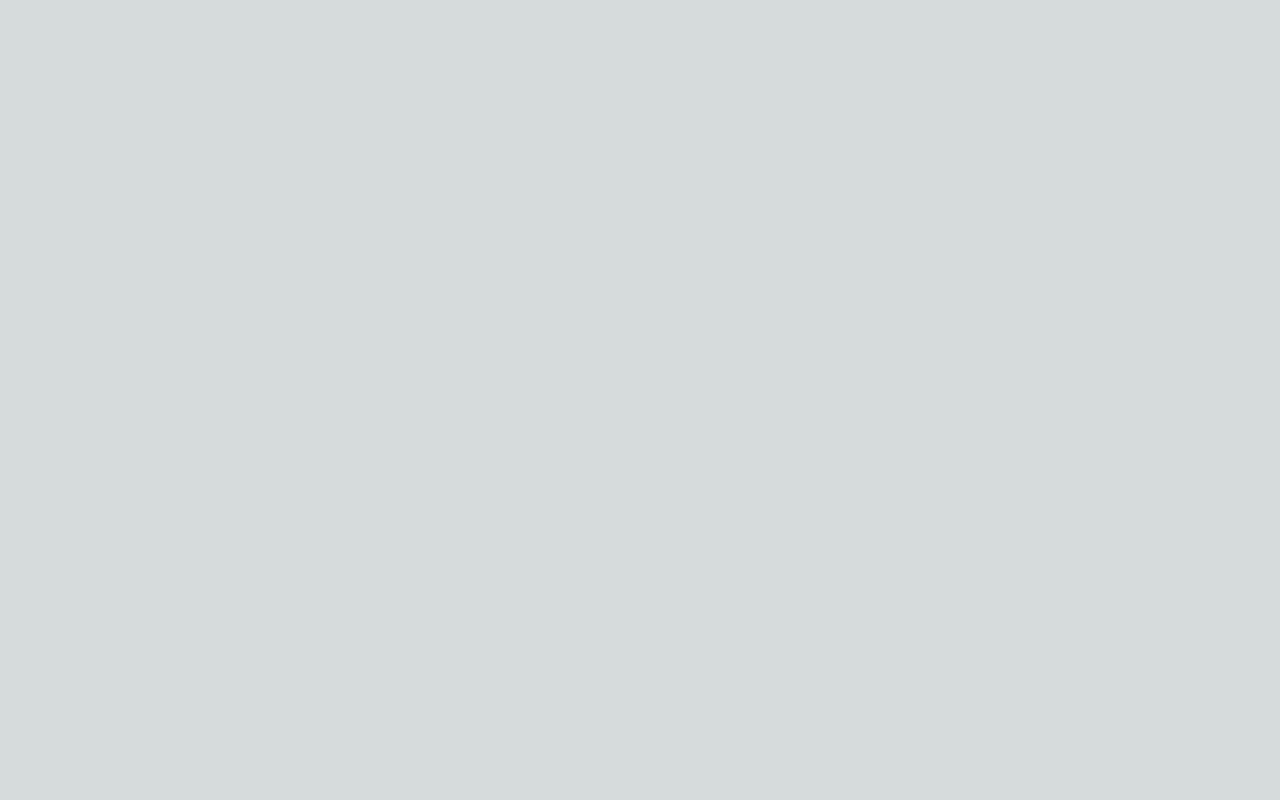
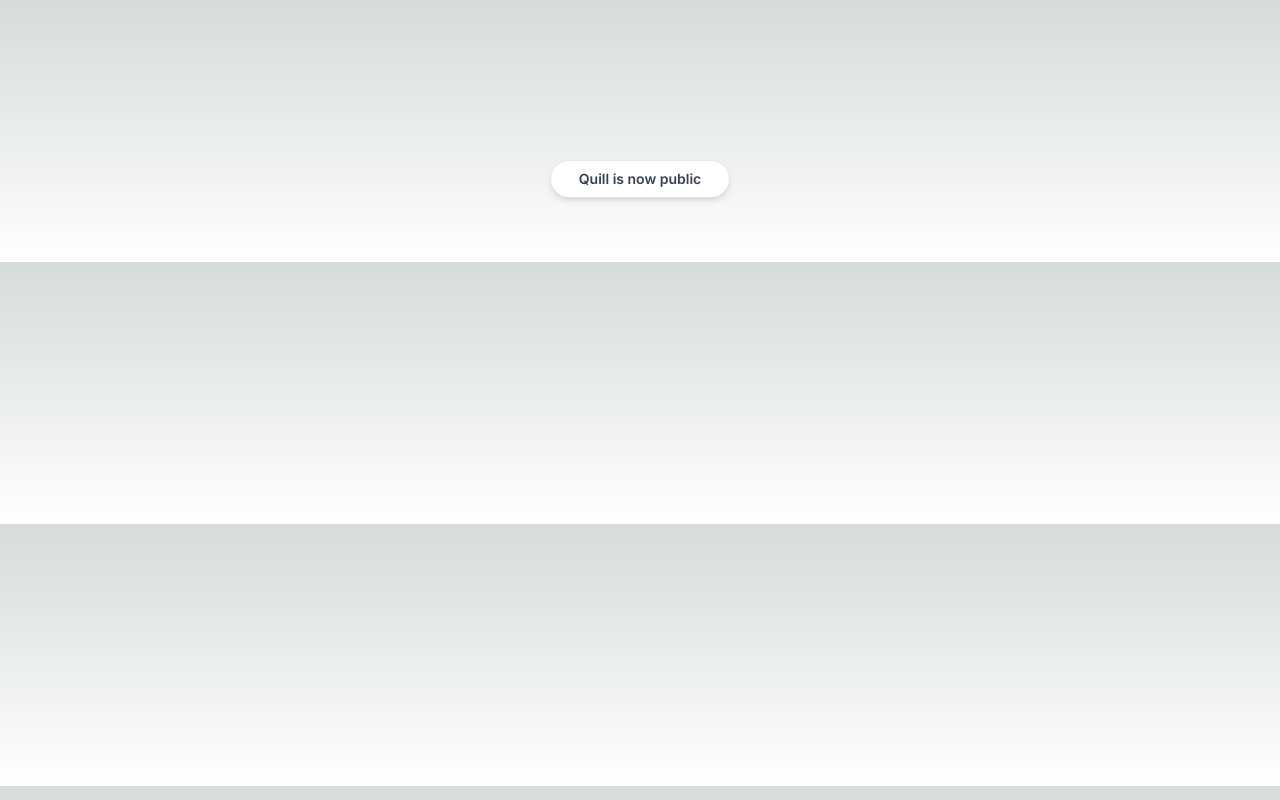
Before and after one commit to Abdulaziz-elitecoder/quill-saas, a Next.js app: page / in a window 1280 px wide. Built offline with nearby package versions, Linux system fonts and the light colour scheme.

Commit message:
made utility function to merge classValues

```diff
--- a/src/app/page.tsx
+++ b/src/app/page.tsx
@@ -2,8 +2,12 @@ import MaxWidthWrapper from "@/components/MaxWidthWrapper";
 
 export default function Home() {
   return (
-    <MaxWidthWrapper className="bg-red-500">
-      <div></div>
+    <MaxWidthWrapper className="mb-12 mt-28 sm:mt-40 flex flex-col items-center justify-center text-center">
+      <div className="mx-auto mb-4 flex max-w-fit items-center justify-center space-x-2 overflow-hidden rounded-full border border-gray-200 bg-white px-7 py-2 shadow-md backdrop-blur transition-all hover:border-gray-300 hover:bg-white/50">
+        <p className="text-sm font-semibold text-gray-700">
+          Quill is now public
+        </p>
+      </div>
     </MaxWidthWrapper>
   );
 }
--- a/src/components/MaxWidthWrapper.tsx
+++ b/src/components/MaxWidthWrapper.tsx
@@ -1,3 +1,4 @@
+import { cn } from "@/lib/utils"
 import { ReactNode } from "react"
 
 const MaxWidthWrapper = ({
@@ -7,7 +8,7 @@ const MaxWidthWrapper = ({
     className?:string,
     children: ReactNode
 }) => {
-    return (<div className="mx-auto w-full max-w-screen-xl px-2.5 md:px-20">
+    return (<div className={cn("mx-auto w-full max-w-screen-xl px-2.5 md:px-20",className)}>
         {children}
     </div>)
 }
--- /dev/null
+++ b/src/lib/utils.tsx
@@ -0,0 +1,7 @@
+import clsx from "clsx";
+import { ClassValue } from "clsx";
+import { twMerge } from "tailwind-merge";
+
+export function cn(...inputs :ClassValue[]){
+    return twMerge(clsx(inputs))
+}
```
Also changed, not shown: package.json (+6 -4 lines), 1 other file (tests, documents, lock files or other folders).
